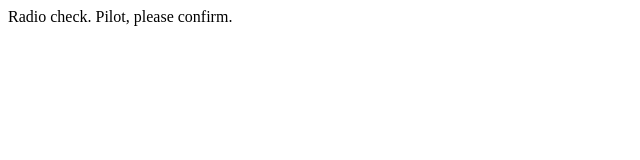
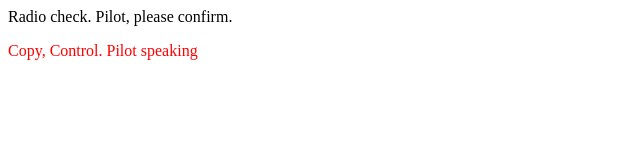
Before and after one commit to johnsperkowski/communication-log, a plain HTML site: page index.html in a window 1280 px wide. Shown: the whole page, without its empty margins (0-640 px from the left). Drawn offline with Linux system fonts and the light colour scheme.

Commit message:
pilot response

```diff
--- a/index.html
+++ b/index.html
@@ -1,5 +1,6 @@
 <html>
 <body>
    <p>Radio check. Pilot, please confirm.</p>
+   <p style="color:red;">Copy, Control. Pilot speaking</p>
 </body>
 </html>
```
